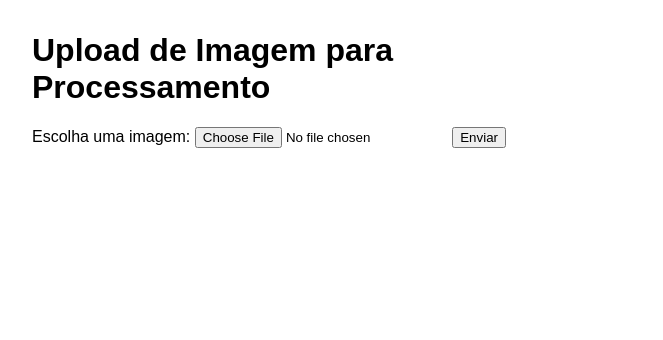
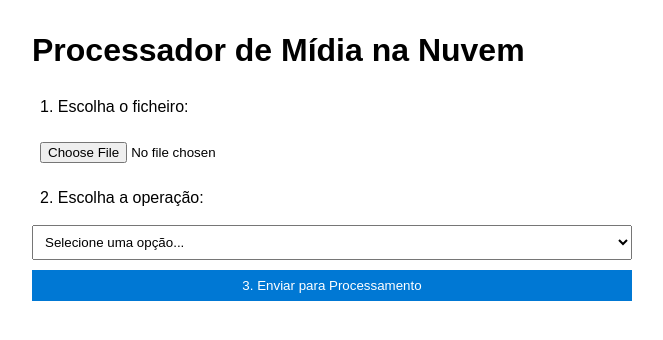
Before and after one commit to ianlucasalmeida/vision-azure, a Flask app: page / in a window 1280 px wide. Shown: the top 340 px of the page, without its empty margins (308-971 px from the left). Run offline with Flask 3, Linux system fonts and the light colour scheme.

Commit message:
Fix: Refazendo as rotas e alterando o front

```diff
--- a/frontend/app/__init__.py
+++ b/frontend/app/__init__.py
@@ -1,3 +1,4 @@
+# Ficheiro: frontend/app/__init__.py
 import os
 import logging
 from flask import Flask
@@ -5,16 +6,28 @@ from azure.storage.blob import BlobServiceClient
 from azure.data.tables import TableServiceClient
 
 def create_app():
+    """Cria e configura uma instância da aplicação Flask."""
+
     logging.basicConfig(level=logging.INFO, format='%(asctime)s - %(levelname)s - %(message)s')
+
     app = Flask(__name__)
     logging.info("A iniciar a criação da aplicação Flask.")
 
     try:
         connection_string = os.environ["AZURE_STORAGE_CONNECTION_STRING"]
         logging.info("AZURE_STORAGE_CONNECTION_STRING carregada com sucesso.")
+
         app.blob_service_client = BlobServiceClient.from_connection_string(connection_string)
-        app.jobs_table_client = TableServiceClient.from_connection_string(connection_string).get_table_client("jobs")
+
+        # --- LÓGICA ATUALIZADA: GARANTIR QUE A TABELA 'JOBS' EXISTE ---
+        table_service_client = TableServiceClient.from_connection_string(connection_string)
+        app.jobs_table_client = table_service_client.get_table_client("jobs")
+        app.jobs_table_client.create_table_if_not_exists()
+        logging.info("Tabela 'jobs' verificada e/ou criada com sucesso.")
+        # ----------------------------------------------------------------
+
         logging.info("Clientes Blob e Table Storage inicializados com sucesso.")
+
     except KeyError:
         logging.error("ERRO CRÍTICO: A variável de ambiente AZURE_STORAGE_CONNECTION_STRING não foi encontrada!")
         app.blob_service_client = None
--- a/frontend/app/templates/index.html
+++ b/frontend/app/templates/index.html
@@ -7,7 +7,9 @@
     <style>
         body { font-family: sans-serif; margin: 2em; }
         .container { max-width: 600px; margin: auto; }
-        #status, #result { margin-top: 1em; padding: 1em; border-radius: 5px; }
+        form > * { display: block; margin-bottom: 10px; width: 100%; padding: 8px; box-sizing: border-box; }
+        button { background-color: #0078d4; color: white; border: none; cursor: pointer; }
+        #status, #result { margin-top: 1em; padding: 1em; border-radius: 5px; word-wrap: break-word; }
         .processing { background-color: #e6f7ff; border: 1px solid #91d5ff; }
         .completed { background-color: #f6ffed; border: 1px solid #b7eb8f; }
         .failed { background-color: #fff1f0; border: 1px solid #ffa39e; }
@@ -16,12 +18,21 @@
 </head>
 <body>
     <div class="container">
-        <h1>Upload de Imagem para Processamento</h1>
+        <h1>Processador de Mídia na Nuvem</h1>
         <form id="upload-form">
-            <label for="file-input">Escolha uma imagem:</label>
-            <input id="file-input" type="file" name="file" required title="Selecione um arquivo de imagem">
-            <input type="hidden" name="operation" value="img_to_bw">
-            <button type="submit">Enviar</button>
+
+            <label for="file-input">1. Escolha o ficheiro:</label>
+            <input id="file-input" type="file" name="file" required>
+
+            <label for="operation-select">2. Escolha a operação:</label>
+            <select id="operation-select" name="operation" required>
+                <option value="" disabled selected>Selecione uma opção...</option>
+                <option value="img_to_bw">Converter Imagem para Preto e Branco</option>
+                <option value="pdf_to_images">Extrair Imagens de PDF</option>
+                <option value="video_to_slideshow">Criar Slideshow de Vídeo</option>
+                </select>
+
+            <button type="submit">3. Enviar para Processamento</button>
         </form>
 
         <div id="status"></div>
@@ -37,7 +48,6 @@
         form.addEventListener('submit', async function(event) {
             event.preventDefault();
 
-            // Limpa status e resultados anteriores
             statusDiv.innerHTML = '';
             statusDiv.className = '';
             resultDiv.innerHTML = '';
@@ -45,25 +55,26 @@
             statusDiv.className = 'processing';
             statusDiv.innerText = 'Enviando arquivo...';
 
+            // O FormData pega automaticamente o valor do <select>
             const formData = new FormData(form);
 
             try {
-                // 1. FAZ O UPLOAD E OBTÉM O JOB_ID
                 const response = await fetch('/upload', {
                     method: 'POST',
                     body: formData
                 });
 
+                const data = await response.json();
+
                 if (!response.ok) {
-                    throw new Error('Falha no upload.');
+                    // Se o servidor retornou um erro (como o 500), ele entra aqui
+                    throw new Error(data.error || 'Falha no upload.');
                 }
 
-                const data = await response.json();
                 const jobId = data.job_id;
 
                 if (jobId) {
                     statusDiv.innerText = `Arquivo enviado! Iniciando processamento (Job ID: ${jobId}). Aguarde...`;
-                    // 2. INICIA A CONSULTA PERIÓDICA (POLLING)
                     pollStatus(jobId);
                 } else {
                     throw new Error('Não foi possível obter o ID do trabalho.');
@@ -76,33 +87,32 @@
         });
 
         function pollStatus(jobId) {
-            // Limpa qualquer polling anterior
             if (pollingInterval) {
                 clearInterval(pollingInterval);
             }
 
-            // Pergunta o status a cada 3 segundos
             pollingInterval = setInterval(async () => {
                 try {
-                    // 3. CONSULTA A ROTA DE STATUS
                     const response = await fetch(`/status/${jobId}`);
                     const data = await response.json();
 
                     statusDiv.innerText = `Status do trabalho: ${data.status}`;
 
                     if (data.status === 'Completed') {
-                        // 4. SE COMPLETO, PARA O POLLING E MOSTRA O RESULTADO
                         clearInterval(pollingInterval);
                         statusDiv.className = 'completed';
                         resultDiv.innerHTML = `
                             <h3>Processamento Concluído!</h3>
                             <a href="${data.result_url}" target="_blank" download>Baixar Arquivo Processado</a>
-                            <br>
-                            <img src="${data.result_url}" alt="Imagem Processada">
+                            <p>URL: ${data.result_url}</p>
                         `;
                     } else if (data.status === 'Failed') {
                         clearInterval(pollingInterval);
                         statusDiv.className = 'failed';
+                        // Se a função de backend registar uma mensagem de erro, podemos mostrá-la
+                        if (data.error_message) {
+                           resultDiv.innerText = `Detalhes do erro: ${data.error_message}`;
+                        }
                     }
 
                 } catch (error) {
```
